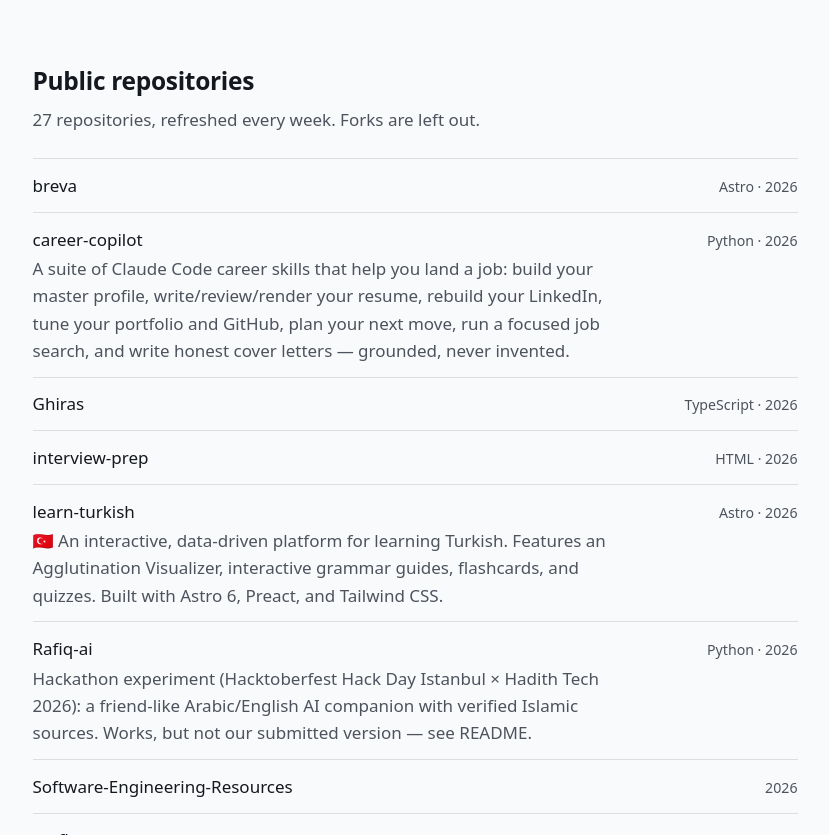
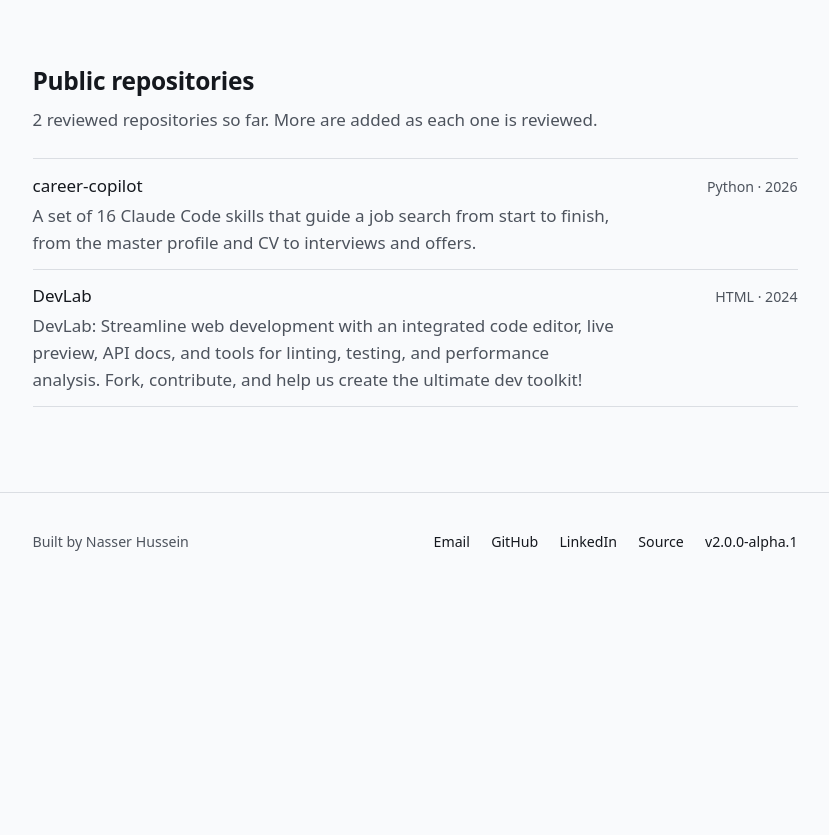
Before and after one commit to nhussein2026/Nhussein-io, an Astro site: page /journey in a window 1280 px wide. Shown: the part 1965-2800 px from the top of the page, without its empty margins (225-1054 px from the left). After the commit the page ends 2556 px from the top, so only its background shows below. Built offline with nearby package versions, Linux system fonts and the light colour scheme; Astro itself is replaced by a stand-in of ours.

Commit message:
feat: Journey lists only reviewed repositories
Replace the HIDDEN list with a SHOWN list (DevLab, career-copilot), so
unreviewed or new public repositories no longer appear by themselves.
Milestones drop links to repositories that are not reviewed yet.

Co-Authored-By: Claude Opus 5.5 <noreply@anthropic.com>

```diff
--- a/scripts/fetch-repos.mjs
+++ b/scripts/fetch-repos.mjs
@@ -5,15 +5,11 @@ import { writeFile } from "node:fs/promises";
 const USER = "nhussein2026";
 const OUT = new URL("../src/data/repos.json", import.meta.url);
 
-// Public repositories kept off the site until I have reviewed them
-// (doc/questions.md, D-b and D-c). Remove a name to show it again.
-const HIDDEN = new Set([
-  "non-profit-association-backend",
-  "non-profit-association-frontend",
-  "ai-bootcamp-assignment-1",
-  "ai-local-agent-assignment-2",
-  "Assignment--3---AI-Agent-with-Tools",
-  "brewhaus-practicum-learning-travel-agency",
+// Journey shows only repositories I have reviewed (doc/repo-checklist.md).
+// Add a name here when its review is done; everything else stays off the site.
+const SHOWN = new Set([
+  "DevLab",
+  "career-copilot",
 ]);
 
 async function main() {
@@ -27,9 +23,7 @@ async function main() {
   const repos = data
     // Forks are other people's code; my own contributions to them are shown as milestones.
     .filter((r) => !r.fork && !r.private)
-    // The profile README repository is not a project.
-    .filter((r) => r.name.toLowerCase() !== USER.toLowerCase())
-    .filter((r) => !HIDDEN.has(r.name))
+    .filter((r) => SHOWN.has(r.name))
     .map((r) => ({
       name: r.name,
       description: r.description ?? "",
--- a/src/content/journey.yaml
+++ b/src/content/journey.yaml
@@ -1,5 +1,6 @@
 # Milestones on /journey. The page sorts them newest first.
 # date: YYYY or YYYY-MM. kind: study, work, project or community.
+# Link to a repository of mine only once it is on the SHOWN list in scripts/fetch-repos.mjs.
 - id: hop-v1
   date: "2026-10"
   title: Hop v1
@@ -10,7 +11,6 @@
   title: Hacktoberfest Hack Day Istanbul × Hadith Tech
   kind: community
   line: Team member on Rafiq, a one-day prototype.
-  link: https://github.com/nhussein2026/Rafiq-ai
 - id: itu
   date: "2026-09"
   title: M.Sc. at İTÜ
@@ -69,7 +69,6 @@
   title: First Java project
   kind: project
   line: A quiz management system, my first project outside coursework.
-  link: https://github.com/nhussein2026/quiz-management-system
 - id: bsc
   date: "2021-10"
   title: Started the B.Sc.
--- a/src/data/contributions.json
+++ b/src/data/contributions.json
@@ -1,6 +1,6 @@
 {
   "user": "nhussein2026",
-  "total": 1067,
+  "total": 1071,
   "days": [
     {"date":"2025-11-16","level":1,"count":1},
     {"date":"2025-11-17","level":1,"count":4},
@@ -68,7 +68,7 @@
     {"date":"2026-01-18","level":0,"count":0},
     {"date":"2026-01-19","level":0,"count":0},
     {"date":"2026-01-20","level":0,"count":0},
-    {"date":"2026-01-21","level":1,"count":5},
+    {"date":"2026-01-21","level":1,"count":1},
     {"date":"2026-01-22","level":1,"count":3},
     {"date":"2026-01-23","level":1,"count":1},
     {"date":"2026-01-24","level":1,"count":4},
@@ -144,7 +144,7 @@
     {"date":"2026-04-04","level":0,"count":0},
     {"date":"2026-04-05","level":1,"count":2},
     {"date":"2026-04-06","level":1,"count":1},
-    {"date":"2026-04-07","level":1,"count":9},
+    {"date":"2026-04-07","level":2,"count":11},
     {"date":"2026-04-08","level":0,"count":0},
     {"date":"2026-04-09","level":1,"count":1},
     {"date":"2026-04-10","level":0,"count":0},
@@ -167,10 +167,10 @@
     {"date":"2026-04-27","level":0,"count":0},
     {"date":"2026-04-28","level":1,"count":8},
     {"date":"2026-04-29","level":1,"count":2},
-    {"date":"2026-04-30","level":1,"count":3},
+    {"date":"2026-04-30","level":1,"count":5},
     {"date":"2026-05-01","level":1,"count":2},
     {"date":"2026-05-02","level":1,"count":2},
-    {"date":"2026-05-03","level":2,"count":11},
+    {"date":"2026-05-03","level":2,"count":12},
     {"date":"2026-05-04","level":1,"count":6},
     {"date":"2026-05-05","level":1,"count":6},
     {"date":"2026-05-06","level":1,"count":4},
@@ -368,6 +368,9 @@
     {"date":"2026-11-14","level":0,"count":0},
     {"date":"2026-11-15","level":0,"count":0},
     {"date":"2026-11-16","level":1,"count":1},
-    {"date":"2026-11-17","level":1,"count":6}
+    {"date":"2026-11-17","level":1,"count":6},
+    {"date":"2026-11-18","level":1,"count":1},
+    {"date":"2026-11-19","level":1,"count":1},
+    {"date":"2026-11-20","level":1,"count":1}
   ]
 }
--- a/src/data/repos.json
+++ b/src/data/repos.json
@@ -1,159 +1,18 @@
 [
   {
-    "name": "breva",
-    "description": "",
-    "topics": [],
-    "language": "Astro",
-    "year": 2026,
-    "url": "https://github.com/nhussein2026/breva",
-    "homepage": null,
-    "archived": false
-  },
-  {
     "name": "career-copilot",
-    "description": "A suite of Claude Code career skills that help you land a job: build your master profile, write/review/render your resume, rebuild your LinkedIn, tune your portfolio and GitHub, plan your next move, run a focused job search, and write honest cover letters — grounded, never invented.",
-    "topics": [],
+    "description": "A set of 16 Claude Code skills that guide a job search from start to finish, from the master profile and CV to interviews and offers.",
+    "topics": [
+      "claude-code",
+      "claude-code-plugin",
+      "claude-skills",
+      "job-search",
+      "personal-project",
+      "resume"
+    ],
     "language": "Python",
     "year": 2026,
     "url": "https://github.com/nhussein2026/career-copilot",
-    "homepage": null,
-    "archived": false
-  },
-  {
-    "name": "Ghiras",
-    "description": "",
-    "topics": [],
-    "language": "TypeScript",
-    "year": 2026,
-    "url": "https://github.com/nhussein2026/Ghiras",
-    "homepage": null,
-    "archived": false
-  },
-  {
-    "name": "interview-prep",
-    "description": "",
-    "topics": [],
-    "language": "HTML",
-    "year": 2026,
-    "url": "https://github.com/nhussein2026/interview-prep",
-    "homepage": null,
-    "archived": false
-  },
-  {
-    "name": "learn-turkish",
-    "description": "🇹🇷 An interactive, data-driven platform for learning Turkish. Features an Agglutination Visualizer, interactive grammar guides, flashcards, and quizzes. Built with Astro 6, Preact, and Tailwind CSS.",
-    "topics": [
-      "astro",
-      "education",
-      "interactive-learning",
-      "language-learning",
-      "preact",
-      "turkish",
-      "turkish-language"
-    ],
-    "language": "Astro",
-    "year": 2026,
-    "url": "https://github.com/nhussein2026/learn-turkish",
-    "homepage": "https://learn-turkish.nhussein.io/",
-    "archived": false
-  },
-  {
-    "name": "Rafiq-ai",
-    "description": " Hackathon experiment (Hacktoberfest Hack Day Istanbul × Hadith Tech 2026): a friend-like Arabic/English AI companion with verified Islamic sources. Works, but not our submitted version — see README.",
-    "topics": [],
-    "language": "Python",
-    "year": 2026,
-    "url": "https://github.com/nhussein2026/Rafiq-ai",
-    "homepage": "https://rafiq-ai-elpr2wxpebscy9wrsbywom.streamlit.app/",
-    "archived": false
-  },
-  {
-    "name": "Software-Engineering-Resources",
-    "description": "",
-    "topics": [],
-    "language": null,
-    "year": 2026,
-    "url": "https://github.com/nhussein2026/Software-Engineering-Resources",
-    "homepage": null,
-    "archived": false
-  },
-  {
-    "name": "toefl-resources",
-    "description": "",
-    "topics": [],
-    "language": null,
-    "year": 2026,
-    "url": "https://github.com/nhussein2026/toefl-resources",
-    "homepage": null,
-    "archived": false
-  },
-  {
-    "name": "assignment-solver",
-    "description": "",
-    "topics": [],
-    "language": "TypeScript",
-    "year": 2025,
-    "url": "https://github.com/nhussein2026/assignment-solver",
-    "homepage": "https://assignment-solver-olive.vercel.app",
-    "archived": false
-  },
-  {
-    "name": "assignment-solver-backend",
-    "description": "",
-    "topics": [],
-    "language": "TypeScript",
-    "year": 2025,
-    "url": "https://github.com/nhussein2026/assignment-solver-backend",
-    "homepage": "https://assignment-solver-backend.vercel.app",
-    "archived": false
-  },
-  {
-    "name": "astro-crash-course",
-    "description": "",
-    "topics": [],
-    "language": "Astro",
-    "year": 2025,
-    "url": "https://github.com/nhussein2026/astro-crash-course",
-    "homepage": "https://majestic-frangipane-5ce8a4.netlify.app/blog/behind-the-scenes-with-our-artists/",
-    "archived": false
-  },
-  {
-    "name": "astro-doc-toturial",
-    "description": "",
-    "topics": [],
-    "language": "Astro",
-    "year": 2025,
-    "url": "https://github.com/nhussein2026/astro-doc-toturial",
-    "homepage": "https://n101.netlify.app/",
-    "archived": false
-  },
-  {
-    "name": "Isnnad-frontend",
-    "description": "",
-    "topics": [],
-    "language": "TypeScript",
-    "year": 2025,
-    "url": "https://github.com/nhussein2026/Isnnad-frontend",
-    "homepage": "https://isnnad.vercel.app",
-    "archived": false
-  },
-  {
-    "name": "react-template",
-    "description": "A modern React template with Redux, Tailwind CSS, ESLint, Prettier, and other essential tools for building scalable applications.",
-    "topics": [],
-    "language": "JavaScript",
-    "year": 2025,
-    "url": "https://github.com/nhussein2026/react-template",
-    "homepage": null,
-    "archived": false
-  },
-  {
-    "name": "yemen-atlas",
-    "description": "",
-    "topics": [],
-    "language": "Astro",
-    "year": 2025,
-    "url": "https://github.com/nhussein2026/yemen-atlas",
     "homepage": null,
     "archived": false
   },
@@ -174,120 +33,5 @@
     "url": "https://github.com/nhussein2026/DevLab",
     "homepage": "https://devlab.nhussein.io",
     "archived": false
-  },
-  {
-    "name": "expressjs-with-mongo-temp",
-    "description": "Intial setup application",
-    "topics": [],
-    "language": "JavaScript",
-    "year": 2024,
-    "url": "https://github.com/nhussein2026/expressjs-with-mongo-temp",
-    "homepage": null,
-    "archived": false
-  },
-  {
-    "name": "YODT",
-    "description": "",
-    "topics": [],
-    "language": "HTML",
-    "year": 2024,
-    "url": "https://github.com/nhussein2026/YODT",
-    "homepage": null,
-    "archived": false
-  },
-  {
-    "name": "yodt-front",
-    "description": "",
-    "topics": [],
-    "language": "JavaScript",
-    "year": 2024,
-    "url": "https://github.com/nhussein2026/yodt-front",
-    "homepage": null,
-    "archived": false
-  },
-  {
-    "name": "Nhussein-io",
-    "description": "Explore my portfolio repository! As a Software Engineer and Web Developer, it showcases my skills through various projects. Each project demonstrates my proficiency in different technologies. Enjoy!",
-    "topics": [
-      "javascript",
-      "nhussein",
-      "portfolio-website",
-      "reactjs"
-    ],
-    "language": "JavaScript",
-    "year": 2023,
-    "url": "https://github.com/nhussein2026/Nhussein-io",
-    "homepage": "https://nhussein.io/",
-    "archived": false
-  },
-  {
-    "name": "Nhussein-vite",
-    "description": "",
-    "topics": [],
-    "language": "JavaScript",
-    "year": 2023,
-    "url": "https://github.com/nhussein2026/Nhussein-vite",
-    "homepage": null,
-    "archived": false
-  },
-  {
-    "name": "Quiz-Hub",
-    "description": "QuizHub is an interactive and real-time quiz platform designed for classroom engagement. It provides a seamless experience for both presenters and students, fostering active participation and friendly competition.",
-    "topics": [],
-    "language": "HTML",
-    "year": 2023,
-    "url": "https://github.com/nhussein2026/Quiz-Hub",
-    "homepage": null,
-    "archived": false
-  },
-  {
-    "name": "quiz-management-system",
-    "description": "quize-management system were created using java programming language.",
-    "topics": [],
-    "language": "Java",
-    "year": 2023,
-    "url": "https://github.com/nhussein2026/quiz-management-system",
-    "homepage": null,
-    "archived": false
-  },
-  {
-    "name": "wpcourse",
-    "description": "",
-    "topics": [],
-    "language": "PHP",
-    "year": 2023,
-    "url": "https://github.com/nhussein2026/wpcourse",
-    "homepage": null,
-    "archived": false
-  },
-  {
-    "name": "quiz-managemnt-system-old",
-    "description": "",
-    "topics": [],
-    "language": "Java",
-    "year": 2022,
-    "url": "https://github.com/nhussein2026/quiz-managemnt-system-old",
-    "homepage": null,
-    "archived": false
-  },
-  {
-    "name": "Traveller",
-    "description": "",
-    "topics": [],
-    "language": "JavaScript",
-    "year": 2022,
-    "url": "https://github.com/nhussein2026/Traveller",
-    "homepage": null,
-    "archived": false
-  },
-  {
-    "name": "trip-dash",
-    "description": "",
-    "topics": [],
-    "language": "JavaScript",
-    "year": 2022,
-    "url": "https://github.com/nhussein2026/trip-dash",
-    "homepage": null,
-    "archived": false
   }
 ]
--- a/src/pages/journey.astro
+++ b/src/pages/journey.astro
@@ -39,7 +39,7 @@ const milestones = (await getCollection("journey")).sort((a, b) =>
       Public repositories
     </h2>
     <p class="mt-2 text-muted">
-      {repos.length} repositories, refreshed every week. Forks are left out.
+      {repos.length} reviewed repositories so far. More are added as each one is reviewed.
     </p>
     <RepoList repos={repos} />
   </section>
```
